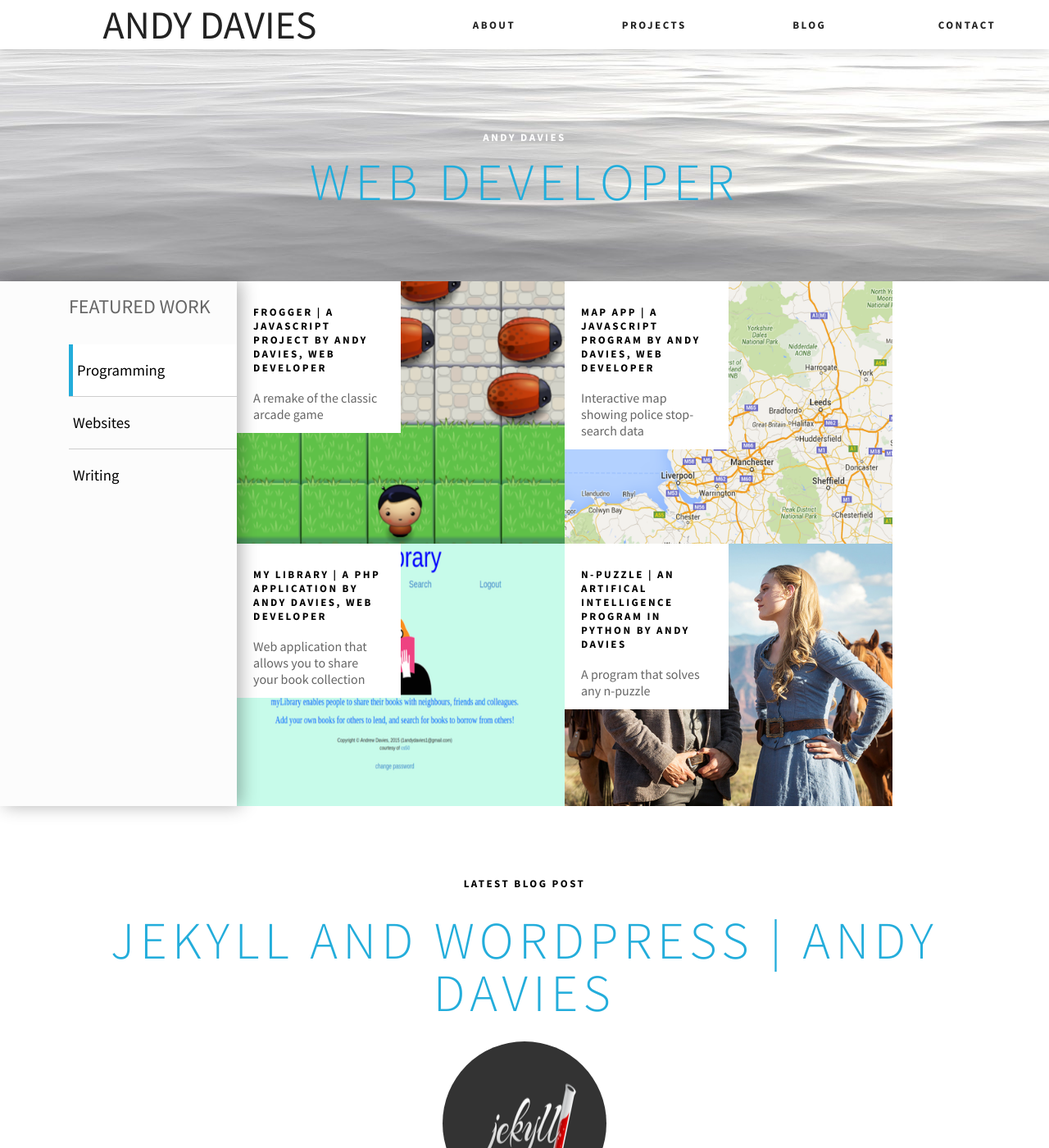
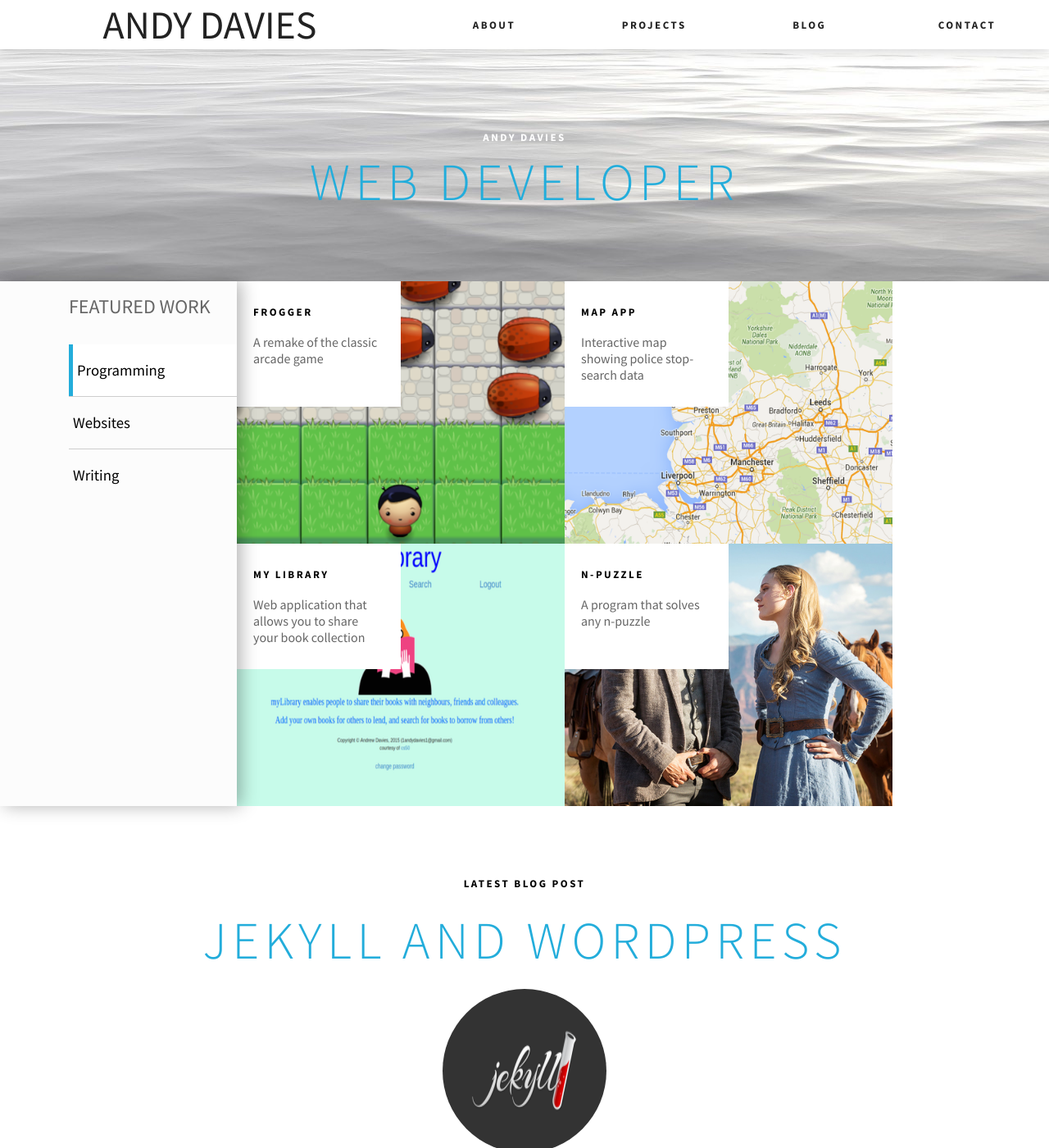
Before and after one commit to andavies/andavies.github.io, a Jekyll site: the page built from index.html, in a window 1280 px wide and 1400 px high. Shown: the whole window at 82% size. Built offline with Jekyll 4.4.1, drawn with Linux system fonts in a browser that asks for light colours.

Commit message:
Fix title problems - distinguish between title on page and title at top of browser

```diff
--- a/blog.html
+++ b/blog.html
@@ -14,7 +14,7 @@ content_meta: "The blog of Andy Davies, a web developer from Wirral, Merseyside.
 
 			<h2 class="article-preview-heading">
 				<a href="{{ post.url }}">
-					{{ post.title }}
+					{{ post.short_title }}
 				</a>
 			</h2>
 
--- a/index.html
+++ b/index.html
@@ -52,7 +52,7 @@ content_meta: "Andy Davies is a freelance web developer and software developer f
 					<div class="tile">
 
 						<div class="tile-info">
-							<h4 class="tile-title">{{ project.title }}</h4>
+							<h4 class="tile-title">{{ project.short_title }}</h4>
 							<span class="tile-description">{{ project.description }}</span>
 						</div>
 
@@ -79,7 +79,7 @@ content_meta: "Andy Davies is a freelance web developer and software developer f
 					<div class="tile">
 
 						<div class="tile-info">
-							<h4 class="tile-title">{{ project.title }}</h4>
+							<h4 class="tile-title">{{ project.short_title }}</h4>
 							<span class="tile-description">{{ project.description }}</span>
 						</div>
 
@@ -104,7 +104,7 @@ content_meta: "Andy Davies is a freelance web developer and software developer f
 					<div class="tile">
 
 						<div class="tile-info">
-							<h4 class="tile-description">{{ post.title }}</h4>
+							<h4 class="tile-description">{{ post.short_title }}</h4>
 						</div>
 
 						<img src="{{ post.featured_image_url }}" alt="blog post image">
@@ -129,7 +129,7 @@ content_meta: "Andy Davies is a freelance web developer and software developer f
 
 		<article class="featured-post">
 
-			<h3 class="featured-post-title">{{ post.title }}</h3>
+			<h3 class="featured-post-title">{{ post.short_title }}</h3>
 			<img src="{{ site.baseurl }}/{{ post.latest_post_image_url }}" alt="blog post image">
 			<p>{{ post.excerpt }}</p>
 
--- a/projects.html
+++ b/projects.html
@@ -19,7 +19,7 @@ content_meta: "Portfolio of Andy Davies, a web developer from Wirral, Merseyside
 
 					<div class="tile-info">
 
-						<h2 class="tile-title">{{ project.title }}</h2>
+						<h2 class="tile-title">{{ project.short_title }}</h2>
 
 						<span class="tile-description">{{ project.description }}</span>
 
```
